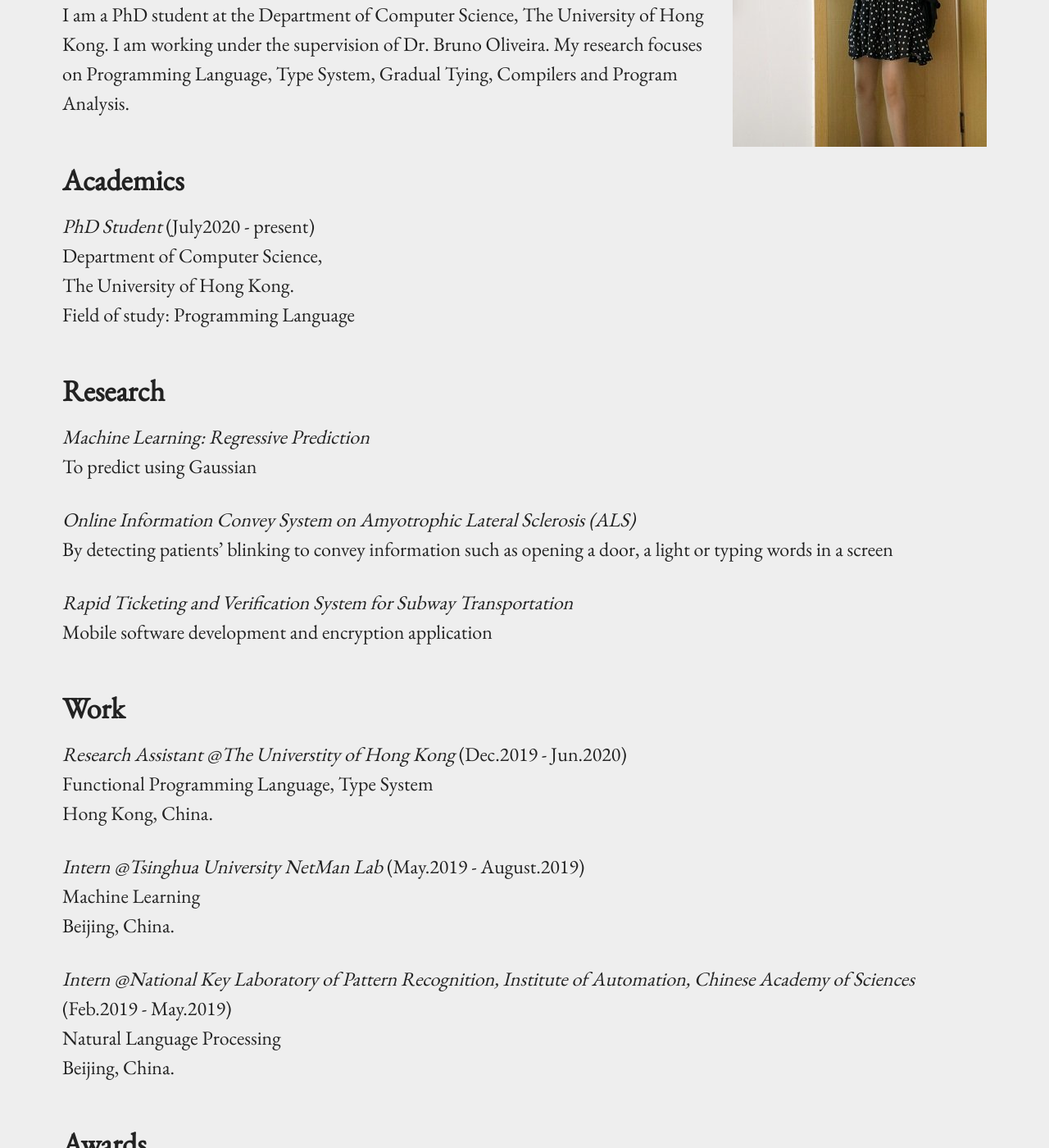
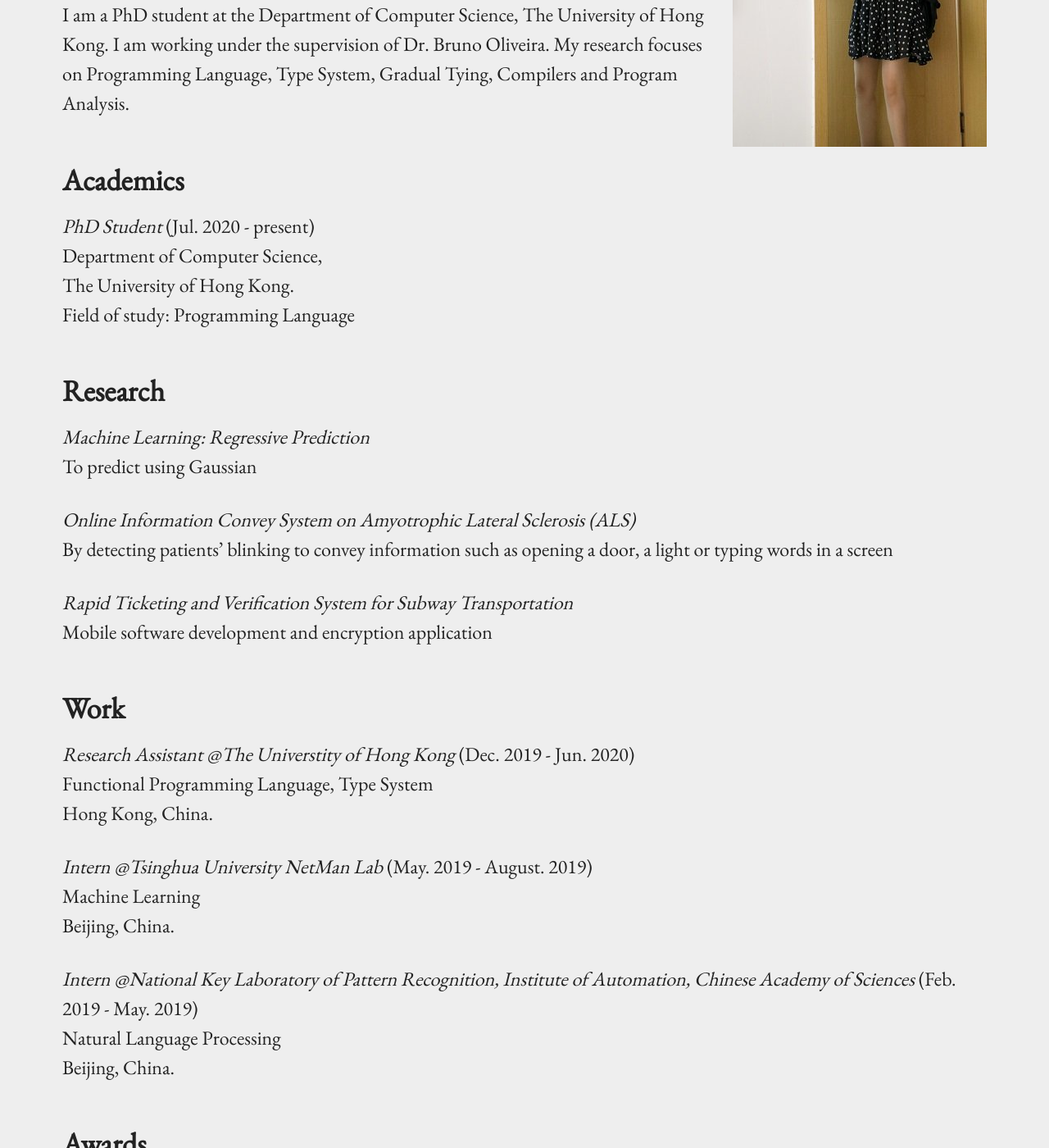
Before and after one commit to YeWenjia/YeWenjia.github.io, a Jekyll site: the page built from index.md, in a window 1280 px wide and 1400 px high, scrolled down 349 px. Shown: the whole window at 82% size. Built offline with Jekyll 4.4.1, drawn with Linux system fonts in a browser that asks for light colours; some of the changed text lies outside the part shown.

Commit message:
Update index.md

```diff
--- a/index.md
+++ b/index.md
@@ -17,7 +17,7 @@
 
 ## Academics
 
-*PhD Student* (July2020 - present) <br />
+*PhD Student* (Jul. 2020 - present) <br />
    Department of Computer Science, <br />
    The University of Hong Kong. <br />
    Field of study: Programming Language
@@ -36,15 +36,15 @@
 
 ## Work
 
-*Research Assistant @The Universtity of Hong Kong* (Dec.2019 - Jun.2020) <br />
+*Research Assistant @The Universtity of Hong Kong* (Dec. 2019 - Jun. 2020) <br />
    Functional Programming Language, Type System <br />
    Hong Kong, China.
 
-*Intern @Tsinghua University NetMan Lab* (May.2019 - August.2019) <br />
+*Intern @Tsinghua University NetMan Lab* (May. 2019 - August. 2019) <br />
    Machine Learning <br />
    Beijing, China.
 
-*Intern  @National Key Laboratory of Pattern Recognition, Institute of Automation, Chinese Academy of Sciences* (Feb.2019 -  May.2019) <br />
+*Intern  @National Key Laboratory of Pattern Recognition, Institute of Automation, Chinese Academy of Sciences* (Feb. 2019 -  May. 2019) <br />
    Natural Language Processing <br />
    Beijing, China.
 
@@ -91,7 +91,7 @@
 
 ## Volunteer
 
-*Volunteer Translator @2017 BRICS Summit* Excellent Volunteer
+*Volunteer Translator @2017 BRICS Summit* : Excellent Volunteer
 
 ## Contact
 
```
